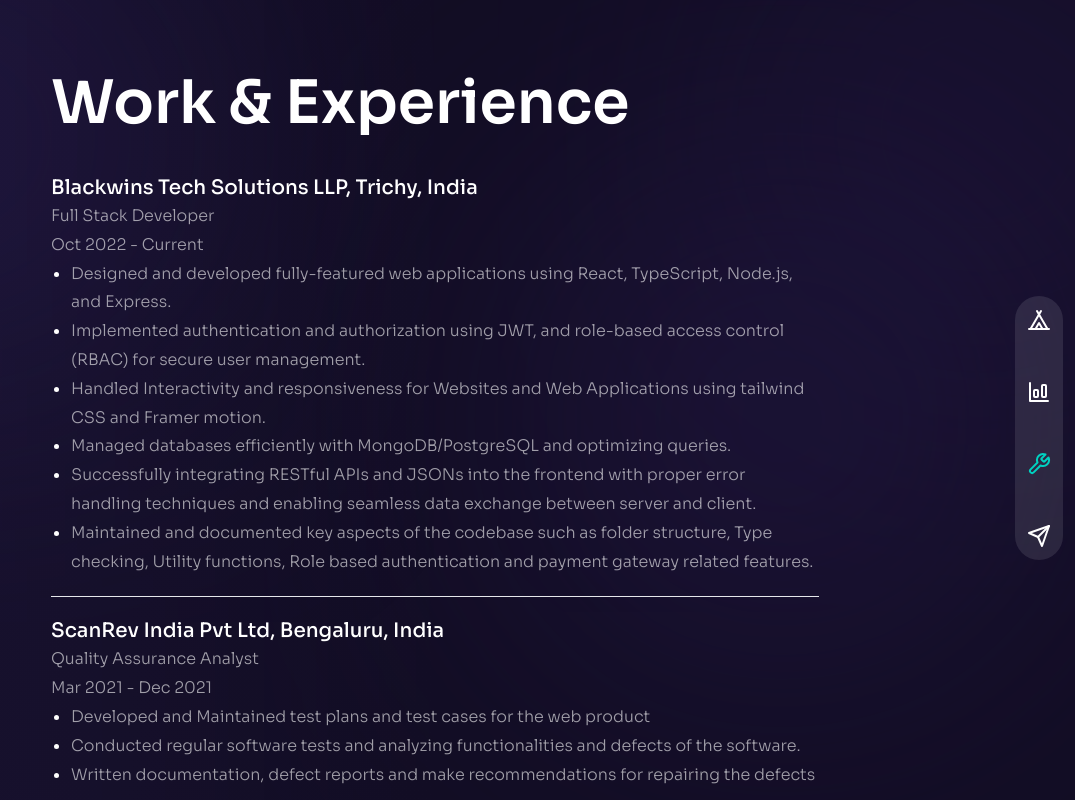
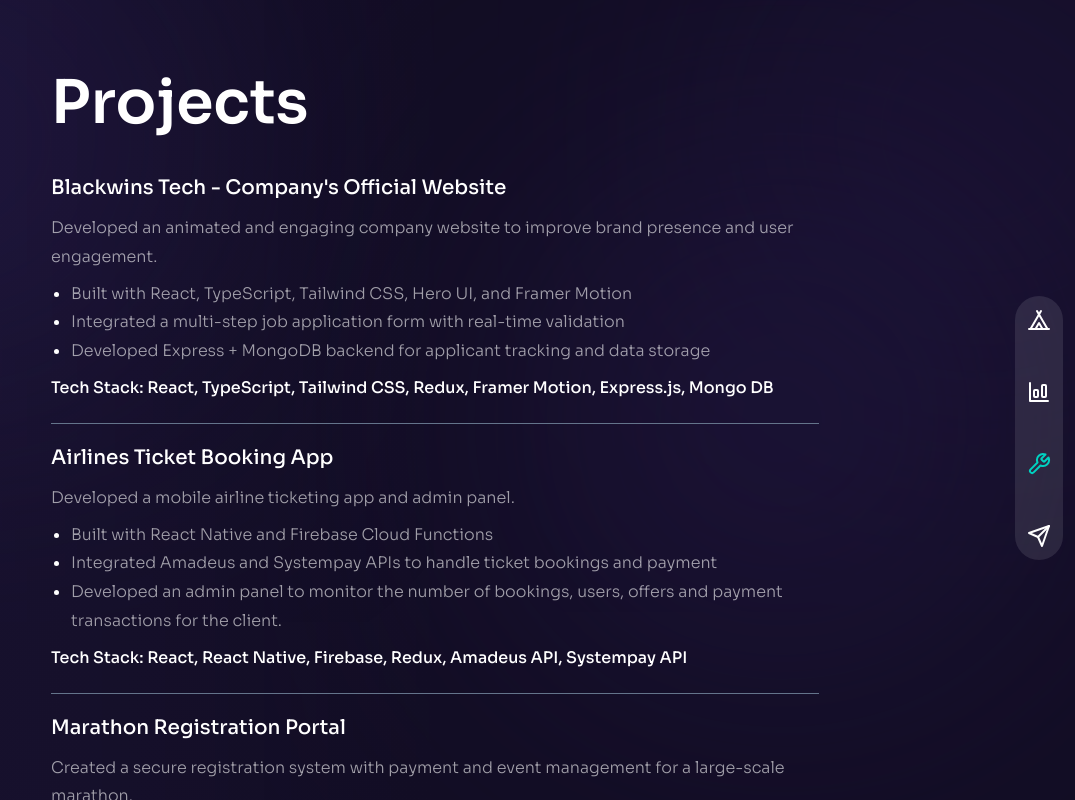
Before and after one commit to ramanan1998/dev-portfolio, a React (Vite) app: page /projects in a window 1280 px wide. Shown: the whole page, without its empty margins (205-1280 px from the left). Built offline with nearby package versions, Linux system fonts and the light colour scheme.

Commit message:
projects page done

```diff
--- a/src/pages/projects/Projects.jsx
+++ b/src/pages/projects/Projects.jsx
@@ -14,8 +14,7 @@
             animate="show"
             exit="hidden"
           >
-            Work & Experience
-
+            Projects
           </motion.h1>
           <a target="_blank" href="https://blackwinstech.com/">
             <motion.p
@@ -25,27 +24,21 @@
               animate="show"
               exit="hidden"
             >
-              Blackwins Tech Solutions LLP, Trichy, India
+              Blackwins Tech - Company's Official Website
             </motion.p>
           </a>
+
           <motion.p
+            className="mt-3"
             variants={fadeIn("down", 1.2)}
             initial="hidden"
             animate="show"
             exit="hidden"
           >
-            Full Stack Developer
-          </motion.p>
-          <motion.p
-            variants={fadeIn("down", 1.2)}
-            initial="hidden"
-            animate="show"
-            exit="hidden"
-          >
-            Oct 2022 - Current
+            Developed an animated and engaging company website to improve brand presence and user engagement.
           </motion.p>
 
-          <ul className="list-disc pl-5">
+          <ul className="list-disc pl-5 mt-2">
             <li>
               <motion.p
                 variants={fadeIn("down", 1.2)}
@@ -53,7 +46,7 @@
                 animate="show"
                 exit="hidden"
               >
-                Designed and developed fully-featured web applications using React, TypeScript, Node.js, and Express.
+                Built with React, TypeScript, Tailwind CSS, Hero UI, and Framer Motion
               </motion.p>
             </li>
             <li>
@@ -63,8 +56,7 @@
                 animate="show"
                 exit="hidden"
               >
-                Implemented authentication and authorization using JWT, and role-based access control (RBAC) for secure
-                user management.
+                Integrated a multi-step job application form with real-time validation
               </motion.p>
             </li>
             <li>
@@ -74,8 +66,54 @@
                 animate="show"
                 exit="hidden"
               >
-                Handled Interactivity and responsiveness for Websites and Web Applications using tailwind CSS and Framer
-                motion.
+                Developed Express + MongoDB backend for applicant tracking and data storage
+              </motion.p>
+            </li>
+          </ul>
+
+          <motion.p
+              className="mt-2 text-md font-medium text-white"
+              variants={fadeIn("down", 1.2)}
+              initial="hidden"
+              animate="show"
+              exit="hidden"
+            >
+              Tech Stack: React, TypeScript, Tailwind CSS, Redux, Framer Motion, Express.js, Mongo DB
+            </motion.p>
+        </div>
+        <hr className="mt-5 border-slate-500" />
+        <div>
+          <a target="_blank" href="https://blackwinstech.com/">
+            <motion.p
+              className="mt-5 text-xl font-medium text-white hover:underline"
+              variants={fadeIn("down", 1.2)}
+              initial="hidden"
+              animate="show"
+              exit="hidden"
+            >
+              Airlines Ticket Booking App
+            </motion.p>
+          </a>
+
+          <motion.p
+            className="mt-3"
+            variants={fadeIn("down", 1.2)}
+            initial="hidden"
+            animate="show"
+            exit="hidden"
+          >
+            Developed a mobile airline ticketing app and admin panel.
+          </motion.p>
+
+          <ul className="list-disc pl-5 mt-2">
+            <li>
+              <motion.p
+                variants={fadeIn("down", 1.2)}
+                initial="hidden"
+                animate="show"
+                exit="hidden"
+              >
+                Built with React Native and Firebase Cloud Functions
               </motion.p>
             </li>
             <li>
@@ -85,7 +123,7 @@
                 animate="show"
                 exit="hidden"
               >
-                Managed databases efficiently with MongoDB/PostgreSQL and optimizing queries.
+                Integrated Amadeus and Systempay APIs to handle ticket bookings and payment
               </motion.p>
             </li>
             <li>
@@ -95,8 +133,54 @@
                 animate="show"
                 exit="hidden"
               >
-                Successfully integrating RESTful APIs and JSONs into the frontend with proper error handling techniques
-                and enabling seamless data exchange between server and client.
+                Developed an admin panel to monitor the number of bookings, users, offers and payment transactions for the client.
+              </motion.p>
+            </li>
+          </ul>
+
+          <motion.p
+              className="mt-2 text-md font-medium text-white"
+              variants={fadeIn("down", 1.2)}
+              initial="hidden"
+              animate="show"
+              exit="hidden"
+            >
+              Tech Stack: React, React Native, Firebase, Redux, Amadeus API, Systempay API
+            </motion.p>
+        </div>
+        <hr className="mt-5 border-slate-500" />
+        <div>
+          <a target="_blank" href="https://blackwinstech.com/">
+            <motion.p
+              className="mt-5 text-xl font-medium text-white hover:underline"
+              variants={fadeIn("down", 1.2)}
+              initial="hidden"
+              animate="show"
+              exit="hidden"
+            >
+              Marathon Registration Portal
+            </motion.p>
+          </a>
+
+          <motion.p
+            className="mt-3"
+            variants={fadeIn("down", 1.2)}
+            initial="hidden"
+            animate="show"
+            exit="hidden"
+          >
+            Created a secure registration system with payment and event management for a large-scale marathon.
+          </motion.p>
+
+          <ul className="list-disc pl-5 mt-2">
+            <li>
+              <motion.p
+                variants={fadeIn("down", 1.2)}
+                initial="hidden"
+                animate="show"
+                exit="hidden"
+              >
+                Handled 2000+ user registrations with zero downtime
               </motion.p>
             </li>
             <li>
@@ -106,49 +190,7 @@
                 animate="show"
                 exit="hidden"
               >
-                Maintained and documented key aspects of the codebase such as folder structure, Type checking, Utility
-                functions, Role based authentication and payment gateway related features.
-              </motion.p>
-            </li>
-          </ul>
-        </div>
-        <hr className="mt-5" />
-        <div>
-          <motion.p
-            className="mt-5 text-xl font-medium text-white"
-            variants={fadeIn("down", 1.2)}
-            initial="hidden"
-            animate="show"
-            exit="hidden"
-          >
-            ScanRev India Pvt Ltd, Bengaluru, India
-          </motion.p>
-          <motion.p
-            variants={fadeIn("down", 1.2)}
-            initial="hidden"
-            animate="show"
-            exit="hidden"
-          >
-            Quality Assurance Analyst
-          </motion.p>
-          <motion.p
-            variants={fadeIn("down", 1.2)}
-            initial="hidden"
-            animate="show"
-            exit="hidden"
-          >
-            Mar 2021 - Dec 2021
-          </motion.p>
-
-          <ul className="list-disc pl-5">
-            <li>
-              <motion.p
-                variants={fadeIn("down", 1.2)}
-                initial="hidden"
-                animate="show"
-                exit="hidden"
-              >
-                Developed and Maintained test plans and test cases for the web product
+                Integrated PhonePe API for real-time payments
               </motion.p>
             </li>
             <li>
@@ -158,7 +200,54 @@
                 animate="show"
                 exit="hidden"
               >
-                Conducted regular software tests and analyzing functionalities and defects of the software.
+                Included an admin dashboard for event and payment oversight
+              </motion.p>
+            </li>
+          </ul>
+
+          <motion.p
+              className="mt-2 text-md font-medium text-white"
+              variants={fadeIn("down", 1.2)}
+              initial="hidden"
+              animate="show"
+              exit="hidden"
+            >
+              Tech Stack: React, PostgreSQL, Tailwind, Express.js, PhonePe API
+            </motion.p>
+        </div>
+        <hr className="mt-5 border-slate-500" />
+        <div>
+          <a target="_blank" href="https://blackwinstech.com/">
+            <motion.p
+              className="mt-5 text-xl font-medium text-white hover:underline"
+              variants={fadeIn("down", 1.2)}
+              initial="hidden"
+              animate="show"
+              exit="hidden"
+            >
+              Review Management Platform
+            </motion.p>
+          </a>
+
+          <motion.p
+            className="mt-3"
+            variants={fadeIn("down", 1.2)}
+            initial="hidden"
+            animate="show"
+            exit="hidden"
+          >
+            Automated Google review replies using OpenAI, helping businesses manage customer sentiment.
+          </motion.p>
+
+          <ul className="list-disc pl-5 mt-2">
+            <li>
+              <motion.p
+                variants={fadeIn("down", 1.2)}
+                initial="hidden"
+                animate="show"
+                exit="hidden"
+              >
+                Designed dashboards with analytics and filters
               </motion.p>
             </li>
             <li>
@@ -168,12 +257,32 @@
                 animate="show"
                 exit="hidden"
               >
-                Written documentation, defect reports and make recommendations for repairing the defects
+                Integrated subscription billing using Razorpay
+              </motion.p>
+            </li>
+            <li>
+              <motion.p
+                variants={fadeIn("down", 1.2)}
+                initial="hidden"
+                animate="show"
+                exit="hidden"
+              >
+                Enabled secure, role-based access with PostgreSQL + Express.js
               </motion.p>
             </li>
           </ul>
+
+          <motion.p
+              className="mt-2 text-md font-medium text-white"
+              variants={fadeIn("down", 1.2)}
+              initial="hidden"
+              animate="show"
+              exit="hidden"
+            >
+              Tech Stack: React, Node.js, Tailwind CSS, PostgreSQL, OpenAI, Razorpay
+            </motion.p>
         </div>
-        <hr className="mt-5" />
+        <hr className="mt-5 border-slate-500" />
         <div>
           <motion.h1
             className="h1 mt-5"
@@ -182,41 +291,62 @@
             animate="show"
             exit="hidden"
           >
-            Education
+            Side Projects
 
           </motion.h1>
+          <a target="_blank" href="https://lablab.ai/event/anthropic-ai-hackathon/codexai/swiftsearch">
             <motion.p
-            className="text-xl font-medium text-white"
+              className="mt-5 text-xl font-medium text-white hover:underline"
               variants={fadeIn("down", 1.2)}
               initial="hidden"
               animate="show"
               exit="hidden"
             >
-            Bachelor of Technology (Mechanical Engineering)
+              YouTube Video Summarizer - Anthropic AI Hackathon
             </motion.p>
+          </a>
+
+          <motion.p
+            className="mt-3"
+            variants={fadeIn("down", 1.2)}
+            initial="hidden"
+            animate="show"
+            exit="hidden"
+          >
+            Collaborated to build an app that summarizes YouTube videos using Claude AI.
+          </motion.p>
+
+          <ul className="list-disc pl-5 mt-2">
+            <li>
               <motion.p
                 variants={fadeIn("down", 1.2)}
                 initial="hidden"
                 animate="show"
                 exit="hidden"
               >
-            CGPA: 7.4
+                Created a clean UI with Material UI + React Query
               </motion.p>
+            </li>
+            <li>
               <motion.p
                 variants={fadeIn("down", 1.2)}
                 initial="hidden"
                 animate="show"
                 exit="hidden"
               >
-            Aug 2016 - Sept 2020
+                Integrated Claude API for intelligent summarization
               </motion.p>
+            </li>
+          </ul>
+
           <motion.p
+              className="mt-2 text-md font-medium text-white"
               variants={fadeIn("down", 1.2)}
               initial="hidden"
               animate="show"
               exit="hidden"
             >
-            Sri Manakula Vinayagar Englineering College, Madagadipet, Pondicherry
+              Tech Stack: React, Redux toolkit, Material UI, Claude AI, React Query
             </motion.p>
         </div>
       </div>
```
Lines whose indentation alone changed are shown as unchanged.
